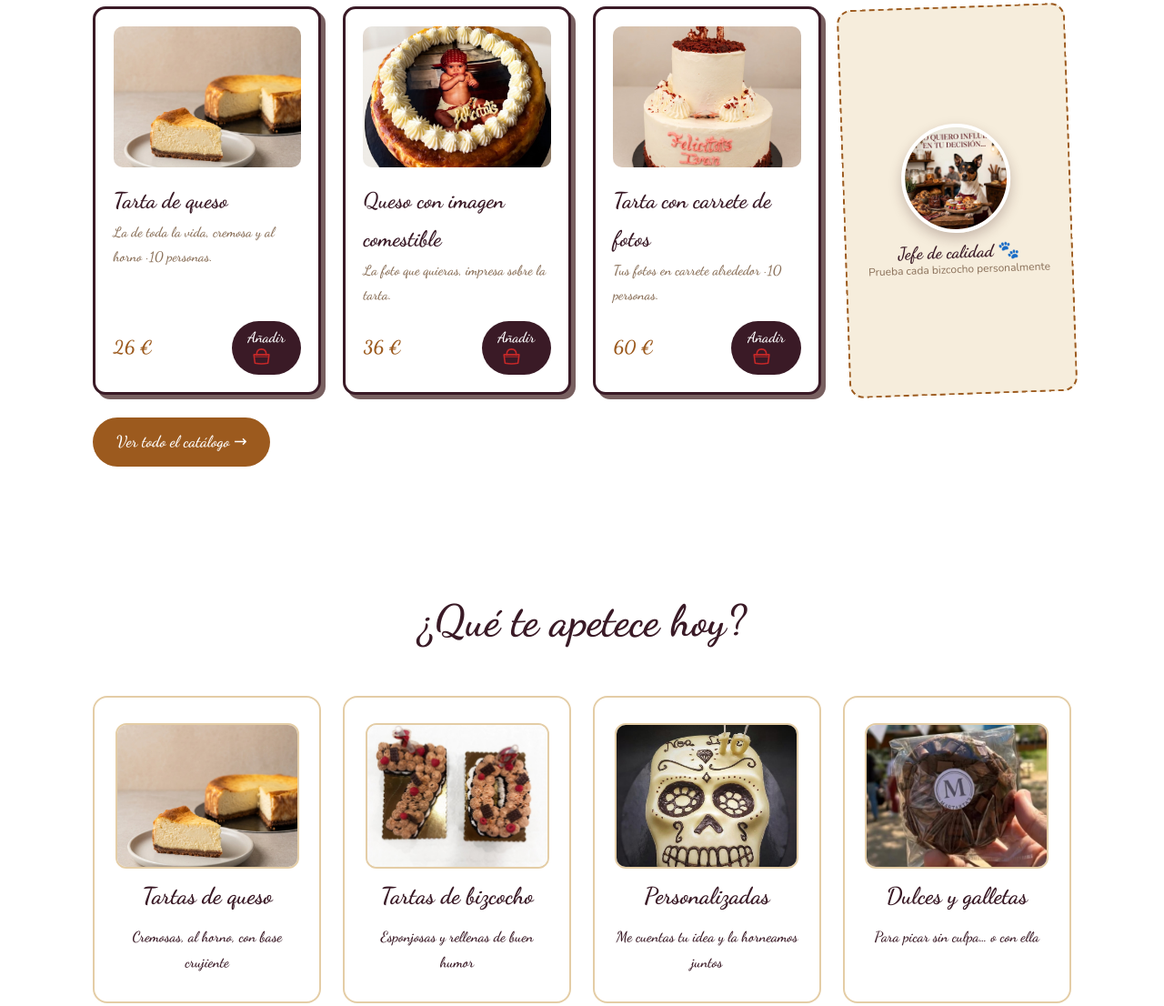
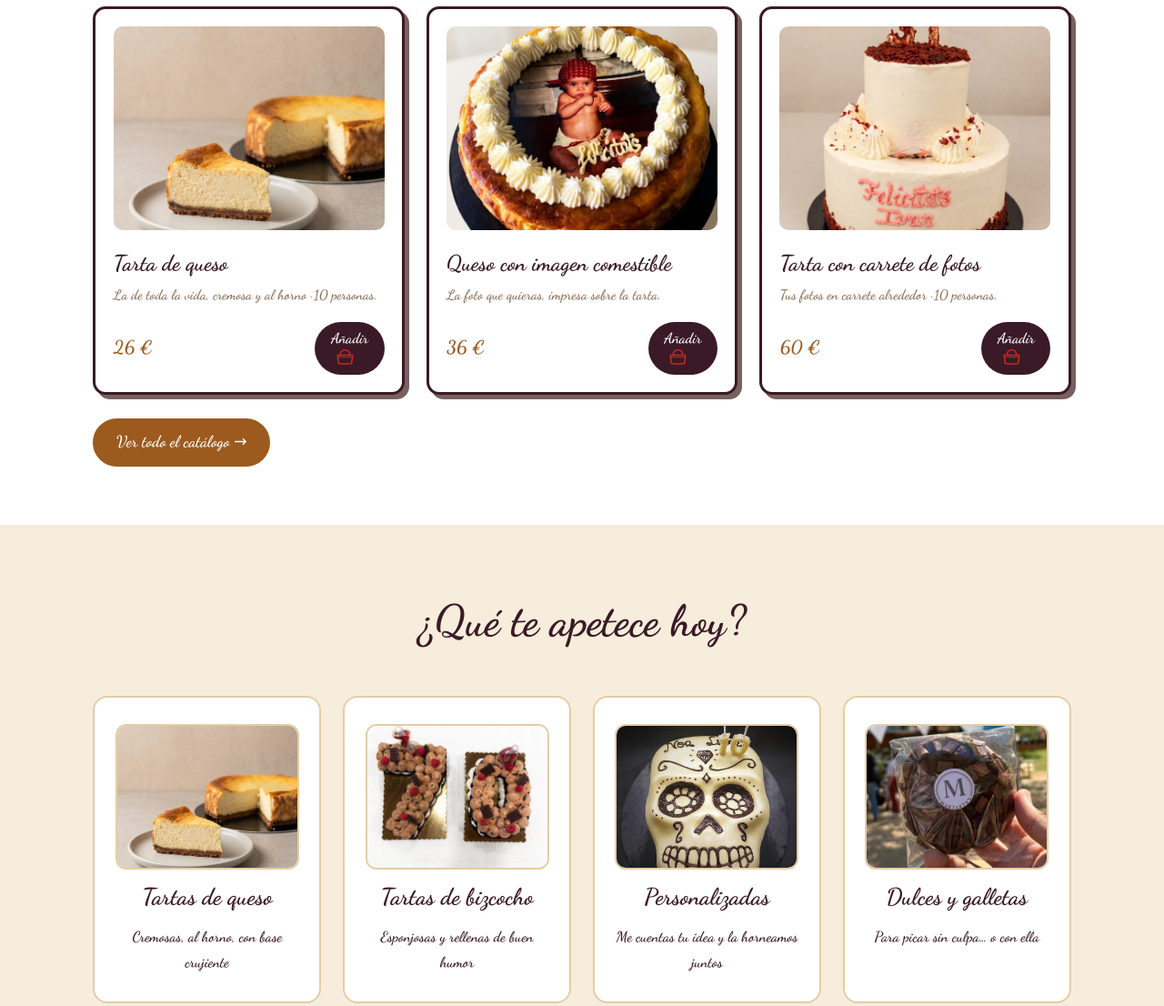
Before and after one commit to Dibaledesma/martarta, a plain HTML site: page index.html in a window 1280 px wide. Shown: the part 952-2058 px from the top of the page at 91% size. Drawn offline with nearby package versions, Linux system fonts and the light colour scheme.

Commit message:
fix: separar seccion categorias con fondo crema; quitar cajetilla perro de favoritas

```diff
--- a/index.html
+++ b/index.html
@@ -92,16 +92,12 @@
                     <button class="boton boton-comprar">Añadir <img class="icono-btn" src="img/icono-cesta.svg" alt=""></button>
                 </div>
             </article>
-            <figure class="cajetilla-perro">
-                <img src="img/obrador.jpg" alt="El jefe de calidad de la obradora">
-                <figcaption>Jefe de calidad 🐾<span class="mini">Prueba cada bizcocho personalmente</span></figcaption>
-            </figure>
         </div>
         <p style="margin-top:1.6rem"><a href="tartas.html" class="boton boton-principal">Ver todo el catálogo →</a></p>
     </section>
 
     <!-- ================== CATEGORÍAS DE TARTAS ================== -->
-    <section class="seccion" id="tartas">
+    <section class="seccion seccion-crema" id="tartas">
         <h2 class="titulo-seccion">¿Qué te apetece hoy?</h2>
         <div class="grid-categorias">
             <a href="tartas.html#cat-queso" class="tarjeta-categoria">
```
